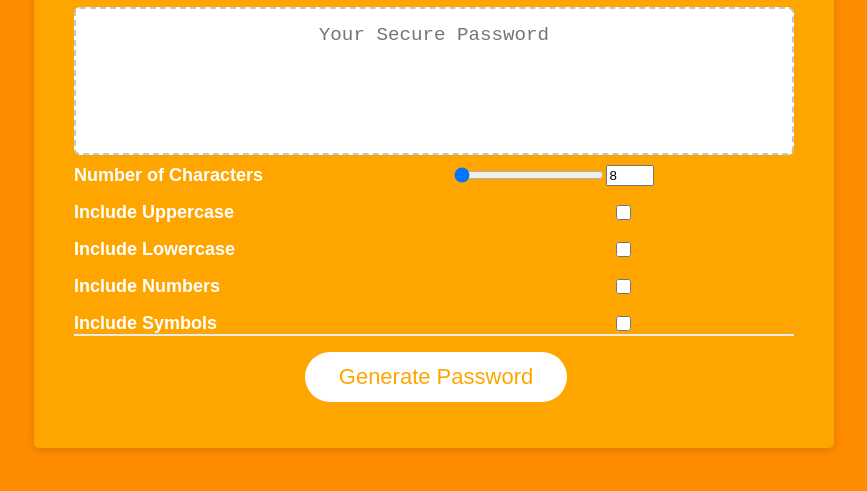
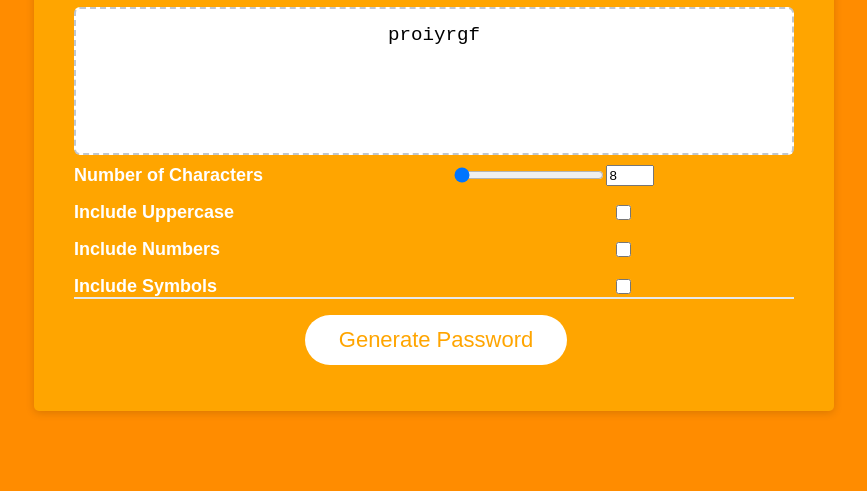
Before and after one commit to Joey-Ramos/password-generator, a plain HTML site: page Develop/index.html in a window 1280 px wide. Both pictures are taken after a click on the button "Generate Password". Shown: the part 241-732 px from the top of the page, without its empty margins (206-1073 px from the left). Drawn offline with Linux system fonts and the light colour scheme.

Commit message:
finished generate password function

```diff
--- a/Develop/index.html
+++ b/Develop/index.html
@@ -35,9 +35,6 @@
           <label for="includeUpperCase">Include Uppercase</label>
           <input type="checkbox" id="includeUpperCase">
 
-          <label for="includeLowerCase">Include Lowercase</label>
-          <input type="checkbox" id="includeLowerCase">
-
           <label for="includeNumbers">Include Numbers</label>
           <input type="checkbox" id="includeNumbers">
 
--- a/Develop/script.js
+++ b/Develop/script.js
@@ -2,22 +2,52 @@
 var characterAmountRange = document.getElementById("characterAmountRange")
 var characterAmountNumber = document.getElementById("characterAmountNumber")
 var includeUpperCaseEl = document.getElementById("includeUpperCase")
-var includeLowerCaseEl = document.getElementById("includeLowerCase")
 var includeNumbersEl = document.getElementById("includeNumbers")
 var includeSymbolsEl = document.getElementById("includeSymbols")
-
-
+var passwordEl = document.getElementById("password")
 // Get references to the #generate element
 var generateBtn = document.querySelector("#generate");
+var UPPERCASE_CHAR_CODE = arrayFromLowToHigh(65, 90)
+var LOWERCASE_CHAR_CODE = arrayFromLowToHigh(97, 122)
+var NUMBER_CHAR_CODE = arrayFromLowToHigh(48, 57)
+var SYMBOL_CHAR_CODE = arrayFromLowToHigh(34, 47)
+
 
 // Write password to the #password input
 function writePassword() {
-  var password = generatePassword();
+  var characterAmount = characterAmountNumber.value
+  var includeUpperCase = includeUpperCaseEl.checked
+  var includeNumbers = includeNumbersEl.checked
+  var includeSymbols = includeSymbolsEl.checked
+  var password = generatePassword(characterAmount, includeUpperCase, includeNumbers, includeSymbols);
+
   var passwordText = document.querySelector("#password");
 
   passwordText.value = password;
 
 }
+
+function generatePassword(characterAmount, includeUpperCase, includeNumbers, includeSymbols) {
+  var charCodes = LOWERCASE_CHAR_CODE
+  if (includeUpperCase) charCodes = charCodes.concat(UPPERCASE_CHAR_CODE)
+  if (includeNumbers) charCodes = charCodes.concat(NUMBER_CHAR_CODE)
+  if (includeSymbols) charCodes = charCodes.concat(SYMBOL_CHAR_CODE)
+  var passwordCharacters = []
+  for (var i = 0; i < characterAmount; i++) {
+    var characterCode = charCodes[Math.floor(Math.random() * charCodes.length)]
+    passwordCharacters.push(String.fromCharCode(characterCode))
+  }
+  return passwordCharacters.join('')
+}
+
+function arrayFromLowToHigh(low, high) {
+  var array = []
+  for (var i = low; i <= high; i++) {
+    array.push(i)
+  }
+  return array
+}
+
 
 // Sync character amount slider and number box
 function syncCharacterAmount(event) {
@@ -29,7 +59,7 @@ function syncCharacterAmount(event) {
 
 
 // Add event listener to generate button
-generateBtn.addEventListener("click", writePassword);
+generateBtn.addEventListener("click", writePassword)
 
 
 // Add event listner to input character range
```
